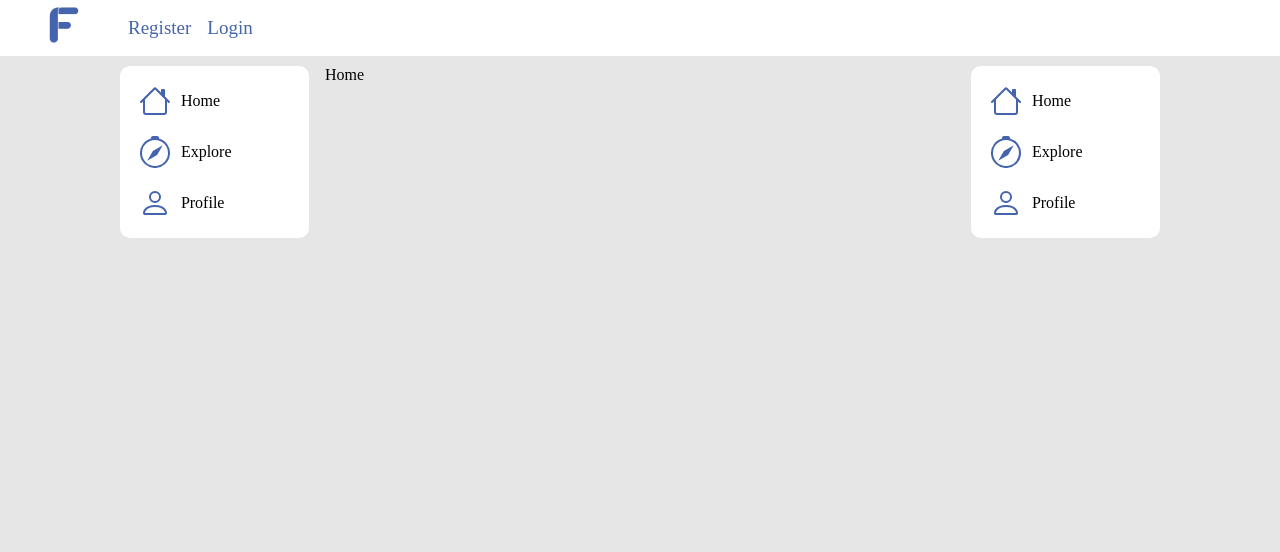
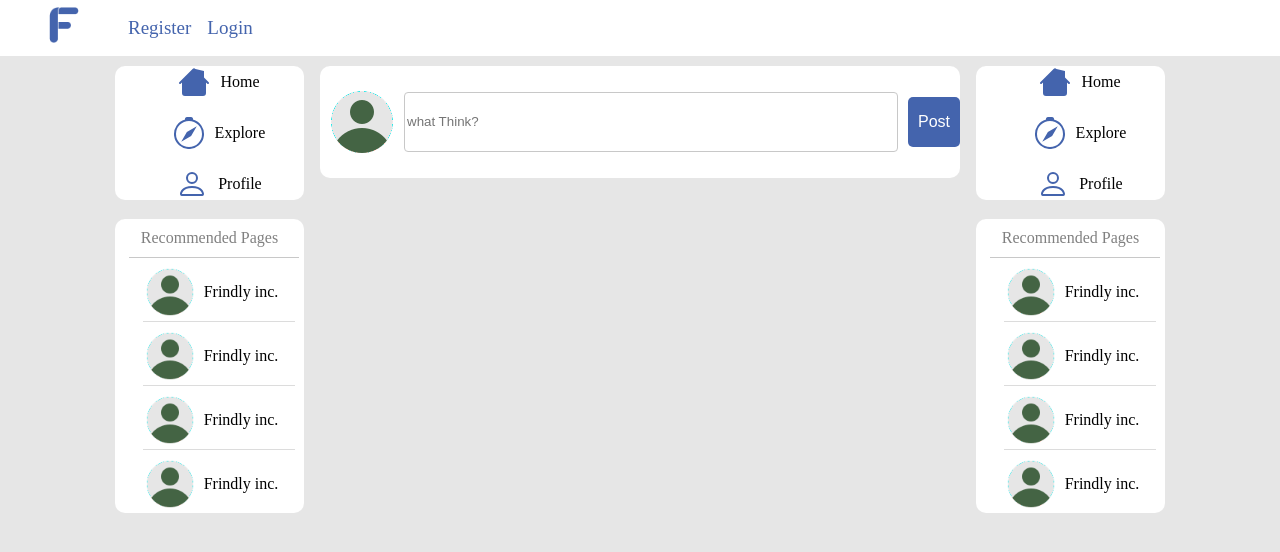
Before and after one commit to C9-usfaql/Friendly, a React (Create React App) app in the folder frontend/: page / in a window 1280 px wide. Shown: the top 552 px of the page. Built offline with nearby package versions, Linux system fonts and the light colour scheme.

Commit message:
upgrade desgin homePage

```diff
--- a/frontend/src/components/Home/Home.js
+++ b/frontend/src/components/Home/Home.js
@@ -2,7 +2,14 @@ import React from 'react'
 import "./style.css"
 function Home() {
   return (
-    <div className='home-contenter'>Home</div>
+    <div className='home-contenter'>
+        <div style={{width: "100%", backgroundColor: "white", height:"25%", borderRadius:"10px" ,display:"flex", flexDirection:"row", placeItems:"center", gap:"10px"}}>
+        <img src={require(`../Image/user.png`)} style={{width:"64px", height:"64px", marginLeft:"10px",border:"0"}}/>
+        <input style={{width:"80%",height:"50%",borderRadius:"4px", border:"1px solid rgb(200,200,200)"}} placeholder='what Think?' />
+        <button style={{backgroundColor:"#4464AD",border:"0",color:"white", fontSize:"16px", padding:"10px", borderRadius:"5px", paddingTop:"16px",paddingBottom:"16px"}}>Post</button>
+        </div>
+    </div>
+
   )
 }
 
--- a/frontend/src/components/Home/style.css
+++ b/frontend/src/components/Home/style.css
@@ -1,4 +1,4 @@
 .home-contenter{
     display: flex;
-    width: 50%;
+    width: 50vw;
 }
--- a/frontend/src/components/NavbarVirtcal/NavbarV.js
+++ b/frontend/src/components/NavbarVirtcal/NavbarV.js
@@ -2,10 +2,11 @@ import React from 'react'
 import "./style.css"
 function NavbarV() {
   return (
-    <div className='nav-bar-vertical'>
+    <div className='contenter-nav'>
+        <div className='nav-bar'>
             <div className='menu home'>
                 <svg xmlns="http://www.w3.org/2000/svg" width="32" height="32" fill="#4464AD" class="bi bi-house" viewBox="0 0 16 16">
-                <path d="M8.707 1.5a1 1 0 0 0-1.414 0L.646 8.146a.5.5 0 0 0 .708.708L2 8.207V13.5A1.5 1.5 0 0 0 3.5 15h9a1.5 1.5 0 0 0 1.5-1.5V8.207l.646.647a.5.5 0 0 0 .708-.708L13 5.793V2.5a.5.5 0 0 0-.5-.5h-1a.5.5 0 0 0-.5.5v1.293zM13 7.207V13.5a.5.5 0 0 1-.5.5h-9a.5.5 0 0 1-.5-.5V7.207l5-5z"/>
+                    <path d="M8.707 1.5a1 1 0 0 0-1.414 0L.646 8.146a.5.5 0 0 0 .708.708L2 8.207V13.5A1.5 1.5 0 0 0 3.5 15h9a1.5 1.5 0 0 0 1.5-1.5V8.207l.646.647a.5.5 0 0 0 .708-.708L13 5.793V2.5a.   5.5 0 0 0-.5-.5h-1a.5.5 0 0 0-.5.5v1.293zM13 7.207V13.5a.5.5 0 0 1-.5.5h-9a.5.5 0 0 1-.5-.5V7.207l5-5z"/>
                 </svg>
             Home
             </div>
@@ -18,9 +19,38 @@ function NavbarV() {
             </div>
             <div className='menu profile'>
                 <svg xmlns="http://www.w3.org/2000/svg" width="32" height="32" fill="#4464AD" class="bi bi-person" viewBox="0 0 16 16">
-                <path d="M8 8a3 3 0 1 0 0-6 3 3 0 0 0 0 6m2-3a2 2 0 1 1-4 0 2 2 0 0 1 4 0m4 8c0 1-1 1-1 1H3s-1 0-1-1 1-4 6-4 6 3 6 4m-1-.004c-.001-.246-.154-.986-.832-1.664C11.516 10.68 10.289 10 8 10s-3.516.68-4.168 1.332c-.678.678-.83 1.418-.832 1.664z"/>
+                    <path d="M8 8a3 3 0 1 0 0-6 3 3 0 0 0 0 6m2-3a2 2 0 1 1-4 0 2 2 0 0 1 4 0m4 8c0 1-1 1-1 1H3s-1 0-1-1 1-4 6-4 6 3 6 4m-1-.004c-.001-.246-.154-.986-.832-1.664C11.516 10.68 10.289    10 8 10s-3.516.68-4.168 1.332c-.678.678-.83 1.418-.832 1.664z"/>
                 </svg>
             Profile</div>
+        </div>
+        <div className='nav-bar'>
+            <div style={{color: "gray", marginBottom: "10px", paddingTop:"10px"}}>Recommended Pages</div>
+            <div style={{borderBottom: "1px solid rgb(200,200,200)", width:"90%",marginLeft:"5%"}} ></div>
+            <div style={{display: "flex", flexDirection: "row", marginTop:"5px",marginLeft:"5px" ,padding: "5px", textAlign:"center", placeItems: "center" ,gap:"10px"}}>
+
+                <img src={require(`../Image/user.png`)} style={{width:"48px"}}/>
+                <div>Frindly inc.</div>
+            </div>
+            <div style={{borderBottom: "1px solid rgb(220,220,220)", width:"80%",marginLeft:"10%"}} ></div>
+            <div style={{display: "flex", flexDirection: "row", marginTop:"5px", marginLeft:"5px" ,padding: "5px", textAlign:"center", placeItems: "center" ,gap:"10px"}}>
+
+                <img src={require(`../Image/user.png`)} style={{width:"48px"}}/>
+                <div>Frindly inc.</div>
+            </div>
+            <div style={{borderBottom: "1px solid rgb(220,220,220)", width:"80%",marginLeft:"10%"}} ></div>
+            <div style={{display: "flex", flexDirection: "row", marginTop:"5px",marginLeft:"5px" ,padding: "5px", textAlign:"center", placeItems: "center" ,gap:"10px"}}>
+
+                <img src={require(`../Image/user.png`)} style={{width:"48px"}}/>
+                <div>Frindly inc.</div>
+            </div>
+            <div style={{borderBottom: "1px solid rgb(220,220,220)", width:"80%",marginLeft:"10%"}} ></div>
+            <div style={{display: "flex", flexDirection: "row", marginTop:"5px", marginLeft:"5px" ,padding: "5px", textAlign:"center", placeItems: "center" ,gap:"10px"}}>
+
+                <img src={require(`../Image/user.png`)} style={{width:"48px"}}/>
+                <div>Frindly inc.</div>
+            </div>
+
+            </div>
     </div>
 
 
--- a/frontend/src/components/NavbarVirtcal/style.css
+++ b/frontend/src/components/NavbarVirtcal/style.css
@@ -1,16 +1,20 @@
-.nav-bar-vertical{
-    background-color: white;
+.contenter-nav{
     text-align: center;
     width: 15%;
     border-radius: 10px;
 }
-
+.nav-bar{
+    background-color: white;
+    border-radius: 10px;
+    text-align: center;
+    place-items: center;
+}
 .menu{
     display: flex;
     place-items: center;
     margin-left: 10%;
     gap: 10px;
-    margin-top: 10%;
+    margin-bottom: 10%;
 }
 .profile{
     margin-bottom: 10%;
```
Lines whose indentation alone changed are shown as unchanged.
